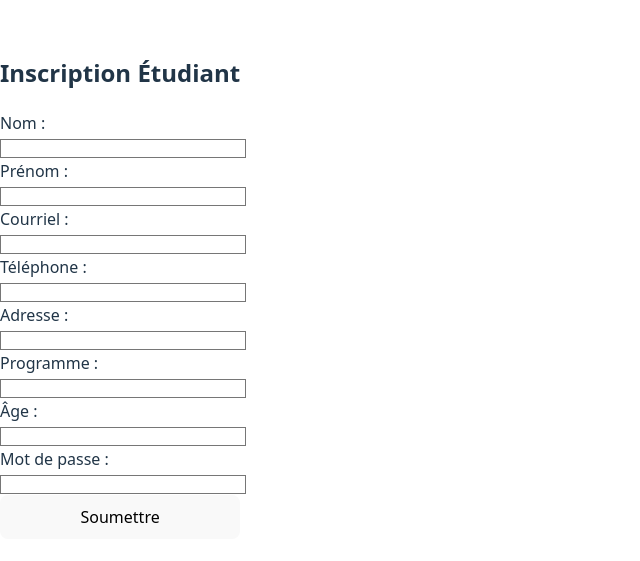
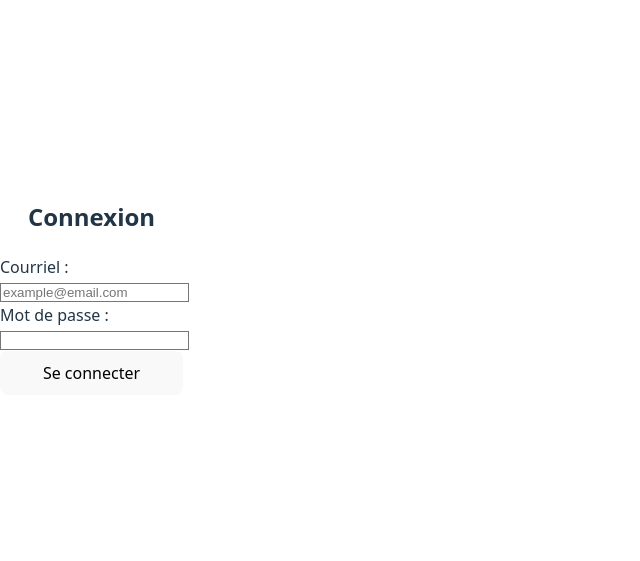
Before and after one commit to Zifan200/Projet-Gestion-De-Stage, a React (Vite) app in the folder projetOseFE/: page / in a window 1280 px wide. Shown: the part 113-674 px from the top of the page, without its empty margins (0-640 px from the left). Built offline with nearby package versions, Linux system fonts and the light colour scheme.

Commit message:
EQ3-16: début du formulaire de connexion avec validation sur les champs

```diff
--- /dev/null
+++ b/projetOseFE/src/components/ConnectionForm.jsx
@@ -0,0 +1,84 @@
+import {useState} from "react";
+
+export default function ConnectionForm() {
+    const [formData, setFormData] = useState({
+        email: "",
+        password: ""
+    });
+    const [errors, setErrors] = useState("");
+    const passwordMinSize = 8;
+
+    const handleSubmit = (e) => {
+      e.preventDefault();
+
+      if (!isEmailValid() || !isPasswordValid()) {
+          setErrors("Courriel ou mot de passe invalide");
+          console.log("errors", formData.email, formData.password)
+      }
+      else {
+          setErrors("");
+          console.log("connexion", formData.email, formData.password)
+      }
+    };
+
+    const handleChanges = (e) => {
+        e.preventDefault();
+        const { name, value } = e.target;
+
+        setFormData({...formData, [name]: value.trim()});
+        setErrors("");
+    }
+
+    const isEmailValid = () => {
+        const emailRegex = /^[A-Z0-9._%+-]+@[A-Z0-9.-]+\.[A-Z]{2,}$/i;
+        return emailRegex.test(formData.email);
+    }
+
+    const isPasswordValid = () => {
+        const passwordRegex = /^(?=.*[A-Z])(?=.*[a-z])(?=.*\d)(?=.*[@$!%*?&]).+$/;
+        return passwordRegex.test(formData.password);
+    }
+
+    return (
+        <div className="flex items-center justify-center min-h-screen bg-gray-900 dark:bg-gray-800">
+            <form onSubmit={handleSubmit}
+                className="bg-white dark:bg-gray-700 p-8 rounded-lg shadow-md w-full max-w-md"
+            >
+                <h2 className="text-2xl font-bold mb-6 text-gray-900 dark:text-gray-100 text-center">
+                    Connexion
+                </h2>
+
+                <div>
+                    <label className="block">Courriel : </label>
+                    <input
+                        type="email" name="email" onChange={handleChanges} placeholder="example@email.com" required
+                        className="w-full border border-gray-300 dark:border-gray-600 rounded px-3 py-2
+                            bg-white dark:bg-gray-800 text-gray-900 dark:text-gray-100 focus:outline-none
+                            focus:ring-2 focus:ring-blue-500"
+                    />
+                </div>
+
+                <div>
+                    <label className="block">Mot de passe : </label>
+                    <input type="password" name="password" onChange={handleChanges}
+                        minLength={passwordMinSize} required
+                        className="w-full border border-gray-300 dark:border-gray-600 rounded px-3 py-2
+                            bg-white dark:bg-gray-800 text-gray-900 dark:text-gray-100 focus:outline-none
+                            focus:ring-2 focus:ring-blue-500"
+                    />
+                </div>
+
+                {errors &&
+                    <p className="text-red-500 text-sm mt-1">{errors}</p>
+                }
+
+                <button type="submit"
+                    className="w-full py-2 px-4 bg-blue-600 text-white font-semibold rounded hover:bg-blue-700
+                        focus:outline-none focus:ring-2 focus:ring-blue-500"
+                >
+                    Se connecter
+                </button>
+            </form>
+        </div>
+    );
+}
--- a/projetOseFE/src/main.jsx
+++ b/projetOseFE/src/main.jsx
@@ -2,10 +2,12 @@ import React from "react";
 import ReactDOM from "react-dom/client";
 import "./index.css";
 import EtudiantForm from "./components/EtudiantForm.jsx";
+import ConnectionForm from "./components/ConnectionForm.jsx";
 
 
 ReactDOM.createRoot(document.getElementById("root")).render(
     <React.StrictMode>
-        <EtudiantForm />
+        {/*<EtudiantForm />*/}
+        <ConnectionForm />
     </React.StrictMode>
 );
```
